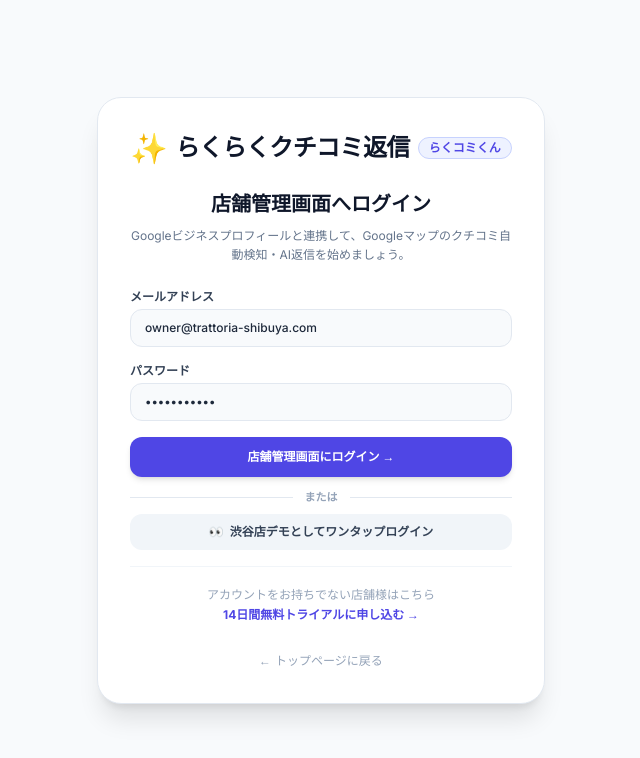
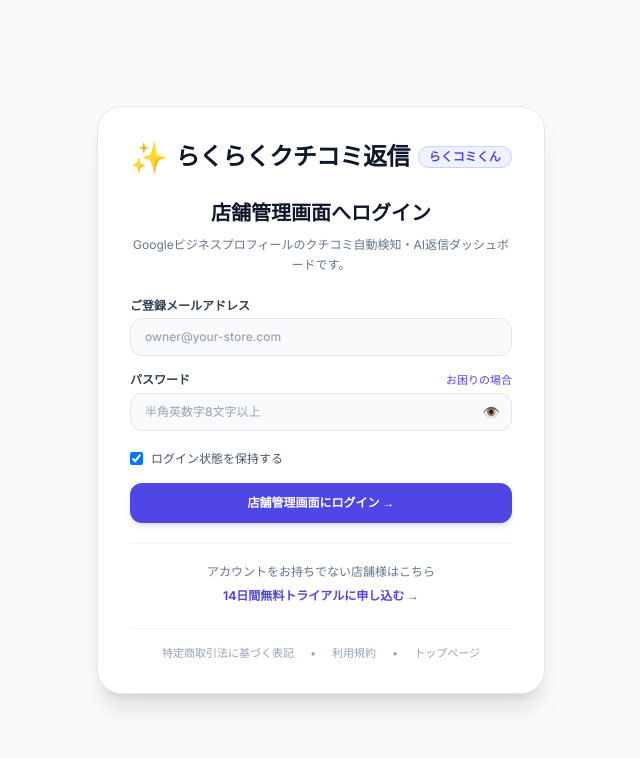
Before and after one commit to ClosetMan2026/review-pilot, a website: page dashboard.html in a window 1280 px wide. Shown: the whole page, without its empty margins (319-959 px from the left). Drawn offline with nearby package versions, Linux system fonts and the light colour scheme; no server answers.

Commit message:
Fix login issue with dual-defense proxy, eliminate demo login UI, and enhance SaaS authentication

```diff
--- a/dashboard.html
+++ b/dashboard.html
@@ -39,45 +39,60 @@
 
       <h1 class="text-lg sm:text-xl font-extrabold text-slate-900 mb-2">店舗管理画面へログイン</h1>
       <p class="text-xs text-slate-500 mb-6 leading-relaxed">
-        Googleビジネスプロフィールと連携して、Googleマップのクチコミ自動検知・AI返信を始めましょう。
+        Googleビジネスプロフィールのクチコミ自動検知・AI返信ダッシュボードです。
       </p>
 
       <form id="loginForm" onsubmit="handleLoginSubmit(event)" class="space-y-4 mb-5 text-left">
-        <div id="loginErrorMsg" class="hidden p-3 rounded-xl bg-red-50 border border-red-200 text-red-600 text-xs font-bold leading-relaxed"></div>
+        <div id="loginErrorMsg" class="hidden p-3 rounded-xl bg-red-50 border border-red-200 text-red-600 text-xs font-bold leading-relaxed flex items-center gap-2">
+          <span>⚠️</span>
+          <span id="loginErrorText"></span>
+        </div>
+
         <div>
-          <label class="block text-xs font-bold text-slate-700 mb-1">メールアドレス</label>
-          <input type="email" id="loginEmail" required placeholder="owner@trattoria-shibuya.com" value="owner@trattoria-shibuya.com" class="w-full px-3.5 py-2.5 text-xs bg-slate-50 border border-slate-200 rounded-xl focus:bg-white focus:outline-none focus:ring-2 focus:ring-indigo-500 font-medium text-slate-800 transition">
+          <label for="loginEmail" class="block text-xs font-bold text-slate-700 mb-1">ご登録メールアドレス</label>
+          <input type="email" id="loginEmail" required placeholder="owner@your-store.com" autocomplete="email" class="w-full px-3.5 py-2.5 text-xs bg-slate-50 border border-slate-200 rounded-xl focus:bg-white focus:outline-none focus:ring-2 focus:ring-indigo-500 font-medium text-slate-800 transition">
         </div>
+
         <div>
-          <label class="block text-xs font-bold text-slate-700 mb-1">パスワード</label>
-          <input type="password" id="loginPassword" required placeholder="••••••••" value="password123" class="w-full px-3.5 py-2.5 text-xs bg-slate-50 border border-slate-200 rounded-xl focus:bg-white focus:outline-none focus:ring-2 focus:ring-indigo-500 font-medium text-slate-800 transition">
+          <div class="flex items-center justify-between mb-1">
+            <label for="loginPassword" class="block text-xs font-bold text-slate-700">パスワード</label>
+            <a href="mailto:support@review-pilot.example.com?subject=パスワード再設定の問い合わせ" class="text-[11px] text-indigo-600 hover:underline font-medium">
+              お困りの場合
+            </a>
+          </div>
+          <div class="relative">
+            <input type="password" id="loginPassword" required placeholder="半角英数字8文字以上" autocomplete="current-password" class="w-full px-3.5 py-2.5 pr-10 text-xs bg-slate-50 border border-slate-200 rounded-xl focus:bg-white focus:outline-none focus:ring-2 focus:ring-indigo-500 font-medium text-slate-800 transition">
+            <button type="button" onclick="togglePasswordVisibility()" class="absolute inset-y-0 right-0 px-3 flex items-center text-slate-400 hover:text-slate-600 transition text-sm">
+              <span id="passwordToggleIcon">👁️</span>
+            </button>
+          </div>
         </div>
+
+        <div class="flex items-center justify-between pt-1">
+          <label class="flex items-center gap-2 text-xs text-slate-600 cursor-pointer">
+            <input type="checkbox" id="rememberMe" checked class="rounded border-slate-300 text-indigo-600 focus:ring-indigo-500">
+            <span>ログイン状態を保持する</span>
+          </label>
+        </div>
+
         <button type="submit" id="loginSubmitBtn" class="w-full bg-indigo-600 hover:bg-indigo-700 text-white font-bold py-3 px-4 rounded-xl text-xs shadow-md hover:shadow-lg transition flex items-center justify-center gap-2">
           <span>店舗管理画面にログイン →</span>
         </button>
       </form>
 
-      <div class="relative flex items-center justify-center my-4">
-        <div class="border-t border-slate-200 w-full"></div>
-        <span class="bg-white px-3 text-[11px] font-bold text-slate-400 absolute">または</span>
-      </div>
-
-      <!-- Demo Login Option -->
-      <button type="button" onclick="loginDemoUser()" class="w-full text-xs font-bold text-slate-700 hover:text-indigo-600 bg-slate-100 hover:bg-slate-200 py-2.5 rounded-xl transition mb-4 flex items-center justify-center gap-1.5">
-        <span>👀</span> 渋谷店デモとしてワンタップログイン
-      </button>
-
-      <div class="border-t border-slate-100 pt-5 text-xs text-slate-400">
+      <div class="border-t border-slate-100 pt-5 text-xs text-slate-500 space-y-2">
         <p>アカウントをお持ちでない店舗様はこちら</p>
-        <a href="/#pricing" class="font-bold text-indigo-600 hover:underline inline-block mt-1">
+        <a href="/#pricing" class="font-bold text-indigo-600 hover:underline inline-block">
           14日間無料トライアルに申し込む →
         </a>
       </div>
 
-      <div class="mt-6">
-        <a href="/" class="text-xs text-slate-400 hover:text-slate-600 transition inline-flex items-center gap-1">
-          <span>←</span> トップページに戻る
-        </a>
+      <div class="mt-6 pt-4 border-t border-slate-100 flex items-center justify-center gap-4 text-[11px] text-slate-400">
+        <a href="/tokushoho.html" class="hover:text-slate-600 transition hover:underline">特定商取引法に基づく表記</a>
+        <span>•</span>
+        <a href="/terms.html" class="hover:text-slate-600 transition hover:underline">利用規約</a>
+        <span>•</span>
+        <a href="/" class="hover:text-slate-600 transition hover:underline">トップページ</a>
       </div>
 
     </div>
@@ -969,17 +984,19 @@
 
         if (res.ok && data.success) {
           localStorage.setItem('rakukomi_logged_in', 'true');
-          showToast('ログインしました！', 'success');
+          showToast('ログインしました！店舗管理画面を表示します。✨', 'success');
           await checkAuthState();
         } else {
           if (errorMsg) {
-            errorMsg.innerText = data.error || 'メールアドレスまたはパスワードが正しくありません。';
+            const errText = document.getElementById('loginErrorText');
+            if (errText) errText.innerText = data.error || 'メールアドレスまたはパスワードが正しくありません。';
             errorMsg.classList.remove('hidden');
           }
         }
       } catch (err) {
         if (errorMsg) {
-          errorMsg.innerText = '通信エラーが発生しました: ' + err.message;
+          const errText = document.getElementById('loginErrorText');
+          if (errText) errText.innerText = '通信エラーが発生しました: ' + err.message;
           errorMsg.classList.remove('hidden');
         }
       } finally {
@@ -990,12 +1007,17 @@
       }
     }
 
-    async function loginDemoUser() {
-      const emailInput = document.getElementById('loginEmail');
-      const passwordInput = document.getElementById('loginPassword');
-      if (emailInput) emailInput.value = 'owner@trattoria-shibuya.com';
-      if (passwordInput) passwordInput.value = 'password123';
-      await handleLoginSubmit();
+    function togglePasswordVisibility() {
+      const pwd = document.getElementById('loginPassword');
+      const icon = document.getElementById('passwordToggleIcon');
+      if (!pwd) return;
+      if (pwd.type === 'password') {
+        pwd.type = 'text';
+        if (icon) icon.innerText = '🙈';
+      } else {
+        pwd.type = 'password';
+        if (icon) icon.innerText = '👁️';
+      }
     }
 
     // =========================================================================
```
Also changed, not shown: functions/api/[[route]].js (+48 -1 lines), public/dashboard.html (+53 -31 lines).
